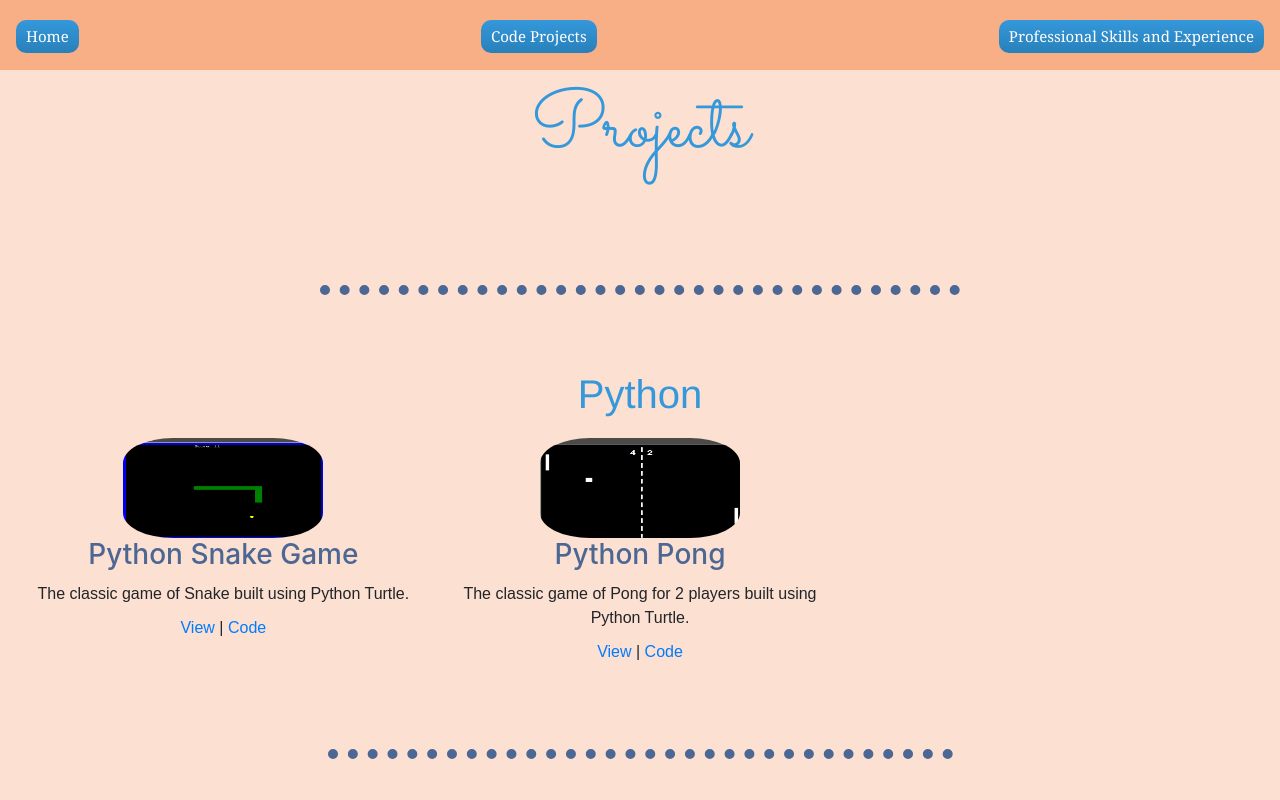
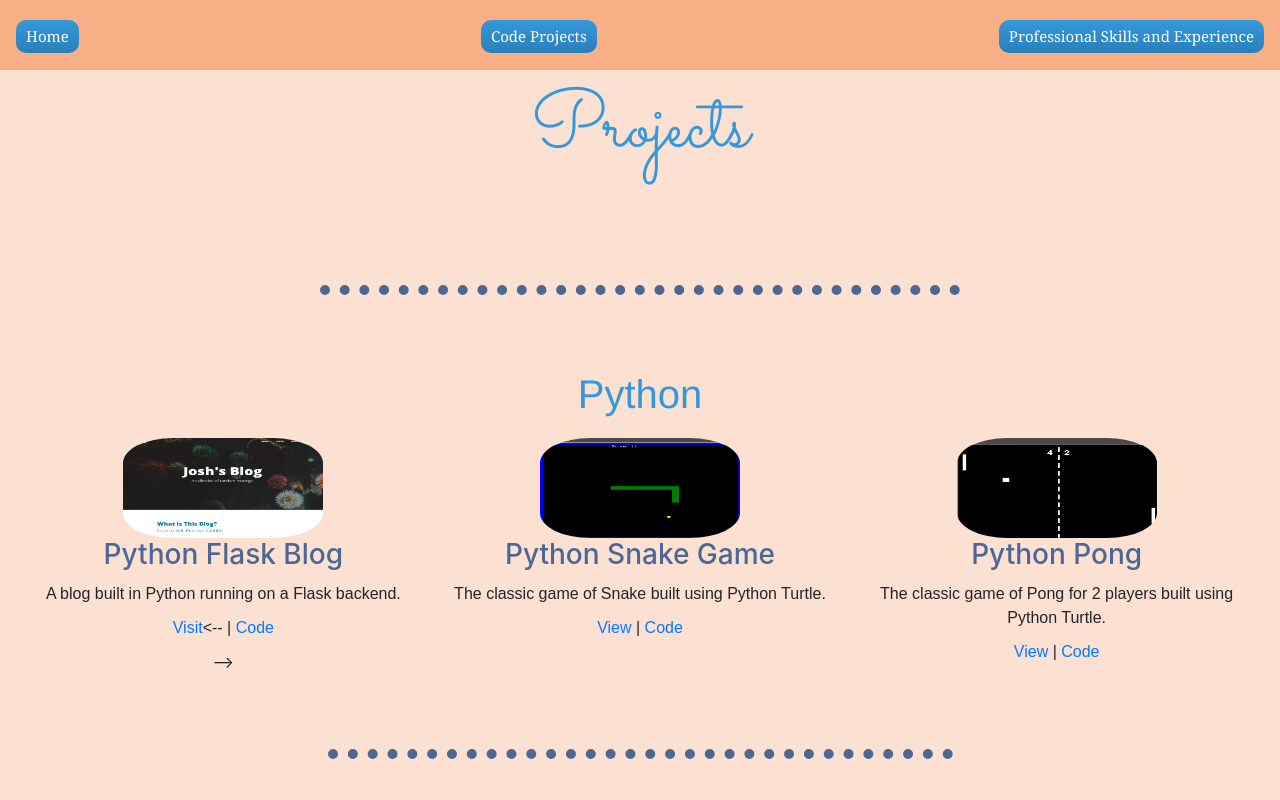
Before and after one commit to RamenJunkie/ramenjunkie.github.io, a plain HTML site: page projects.html in a window 1280 px wide. Shown: the top 800 px of the page. Drawn offline with nearby package versions, Linux system fonts and the light colour scheme; a web font is replaced by a local one.

Commit message:
Link to Flask Blog

```diff
--- a/projects.html
+++ b/projects.html
@@ -44,12 +44,12 @@
               <h2>Python</h2>
               <div class="container-fluid">
                 <div class="row">
-                    <!---<div class="col-lg-4 featured-card">
-                     <a href="https://www.joshmiller.net/"><img class="feature_icon" src="images/pythonblog.png" alt="Python Flash Blog"></a>
+                    <div class="col-lg-4 featured-card">
+                     <a href="http://smallblog.bloggingintensifies.com/"><img class="feature_icon" src="images/pythonblog.png" alt="Python Flash Blog"></a>
                      <h3>Python Flask Blog</h3>
                      <p>A blog built in Python running on a Flask backend.</p>
-                     <p><a href="">Play</a> | <a href="">Code</a></p>
-                    </div>-->
+                     <p><a href="http://smallblog.bloggingintensifies.com/">Visit</a><-- | <a href="">Code</a></p>-->
+                    </div>
                   <div class="col-lg-4 featured-card">
                       <a href="https://replit.com/@RamenJunkie/Python-Snake-Game?v=1"><img class="feature_icon" src="images/snakegame.png" alt="Python Snake Game"></a>
                       <h3>Python Snake Game</h3>
```
